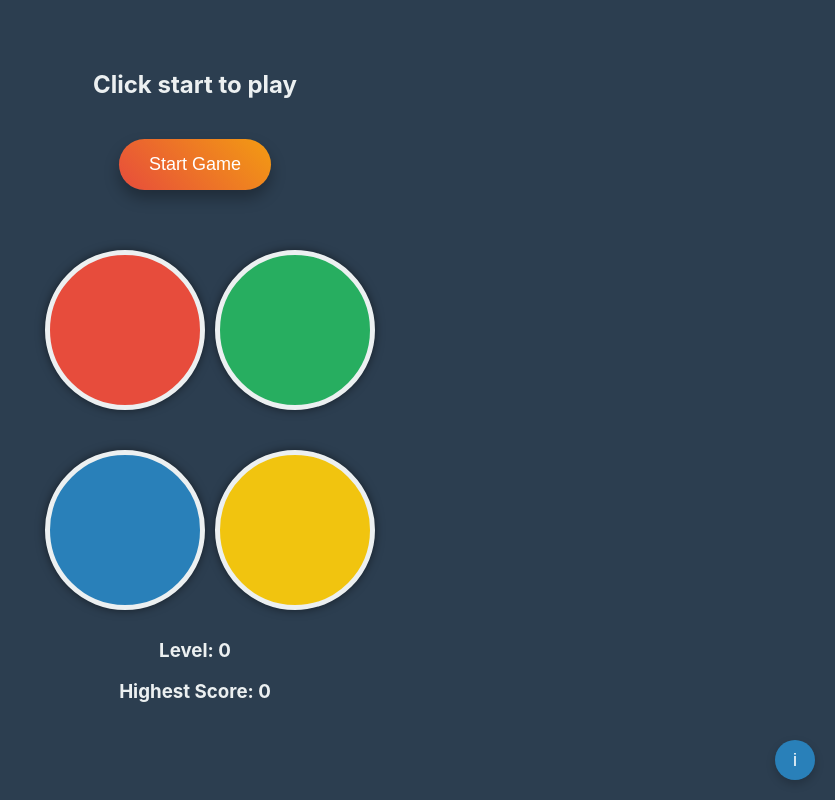
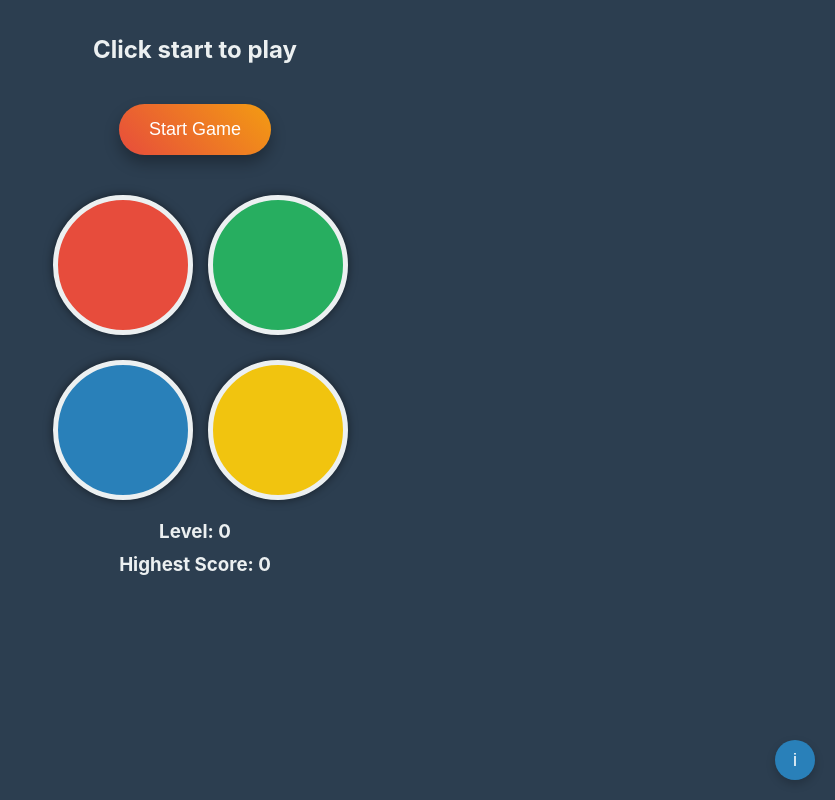
Before and after one commit to hemilrajpura-simform/simon-says-game, a React (Create React App) app: page / in a window 1280 px wide. Shown: the whole page, without its empty margins (445-1280 px from the left). Built offline with nearby package versions, Linux system fonts and the light colour scheme.

Commit message:
fix: fix UI Issue

```diff
--- a/src/App.css
+++ b/src/App.css
@@ -28,13 +28,8 @@
   color: #61dafb;
 }
 
-@keyframes App-logo-spin {
-  from {
-    transform: rotate(0deg);
-  }
-  to {
-    transform: rotate(360deg);
-  }
+h3 {
+  margin: 10px;
 }
 
 .offline-popup,
@@ -43,19 +38,19 @@
   top: 0;
   width: 100%;
   text-align: center;
-  padding: 10px;
-  font-size: 16px;
+  padding: 6px;
+  font-size: 12px;
   z-index: 1000;
   transition: transform 0.3s ease-in-out;
   box-shadow: 0px -2px 8px rgba(0, 0, 0, 0.2);
 }
 
 .offline-popup {
-  background-color: #ff9800;
+  background-color: #ff9900d6;
   color: white;
 }
 
 .online-popup {
-  background-color: #4caf50;
+  background-color: #4caf4fcf;
   color: white;
 }
--- a/src/components/GameStatus.tsx
+++ b/src/components/GameStatus.tsx
@@ -7,7 +7,7 @@ type GameStatusProps = {
 
 const GameStatus: React.FC<GameStatusProps> = ({ status, onStart }) => {
   return (
-    <div style={{ paddingTop: 50 }}>
+    <div style={{ paddingTop: 15 }}>
       <h2>{status}</h2>
       <button
         style={{
--- a/src/components/SimonButton.tsx
+++ b/src/components/SimonButton.tsx
@@ -44,8 +44,8 @@ const SimonButton: React.FC<SimonButtonProps> = ({
       onClick={handleClick}
       style={{
         backgroundColor: isActive ? highlightColor(color) : color,
-        width: "150px",
-        height: "150px",
+        width: "130px",
+        height: "130px",
         borderRadius: "50%",
         margin: "10px",
         border: "5px solid #ecf0f1",
--- a/src/pages/SimonSays.tsx
+++ b/src/pages/SimonSays.tsx
@@ -39,7 +39,7 @@ const SimonSays: React.FC = () => {
 
       setTimeout(() => {
         setIsOnline(false);
-      }, 5000);
+      }, 2500);
     };
 
     window.addEventListener("offline", handleOffline);
@@ -165,9 +165,9 @@ const SimonSays: React.FC = () => {
   return (
     <div
       style={{
+        height: "100vh",
         textAlign: "center",
         backgroundColor: "#2c3e50",
-        height: "100vh",
         color: "#ecf0f1",
         position: "relative",
       }}
@@ -177,9 +177,9 @@ const SimonSays: React.FC = () => {
         style={{
           display: "grid",
           gridTemplateColumns: "repeat(2, 150px)",
-          gridGap: "20px",
+          gridGap: "5px",
           justifyContent: "center",
-          marginTop: "50px",
+          marginTop: "30px",
         }}
       >
         {colors.map((color, index) => (
```
